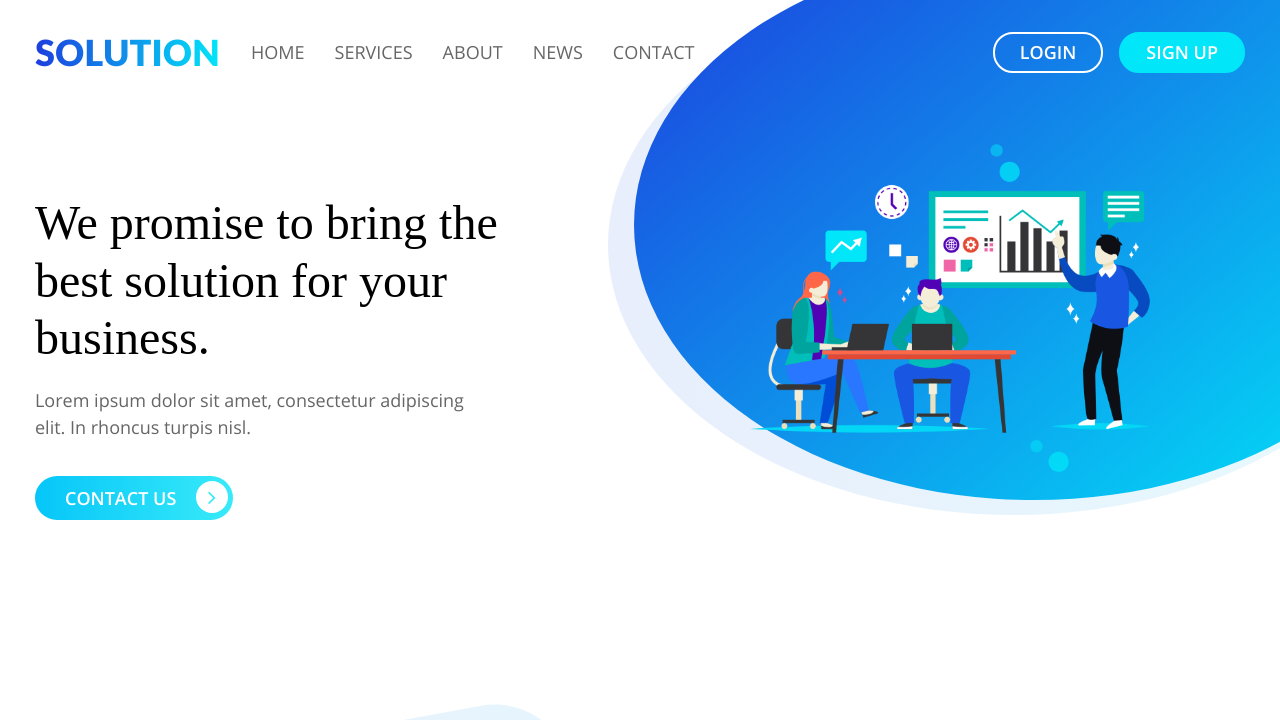
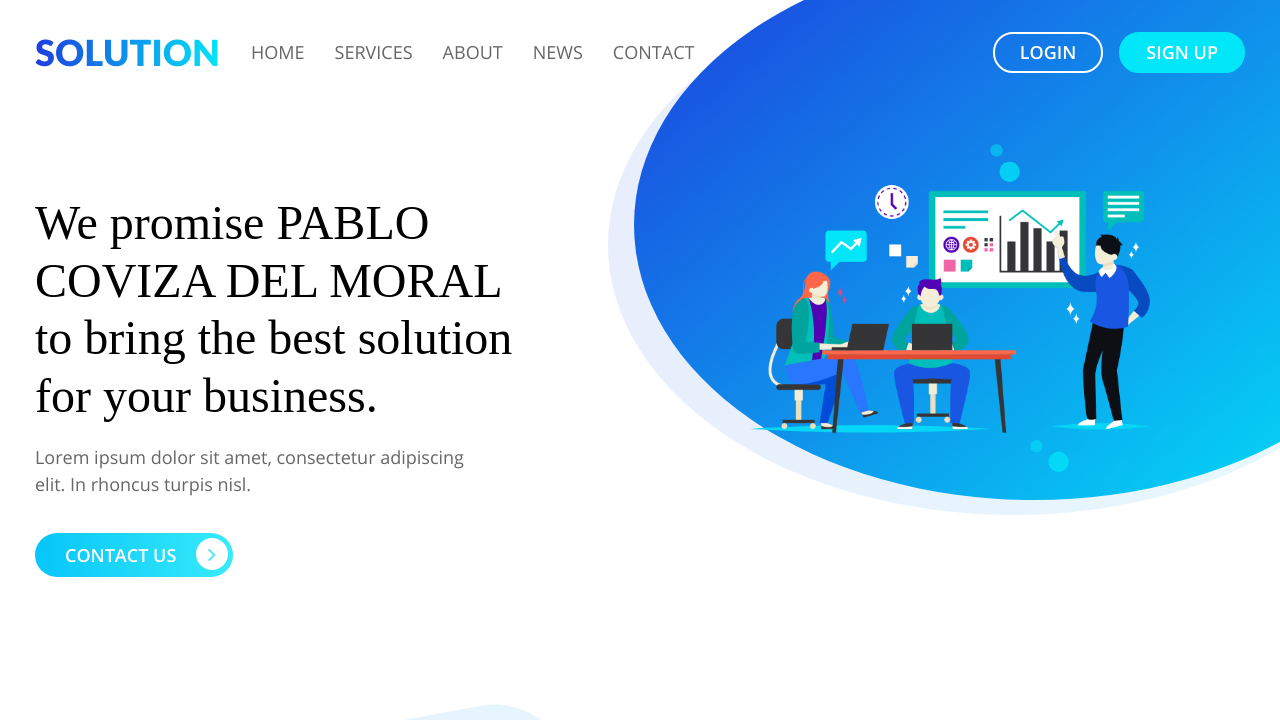
Before and after one commit to coviza/cloud_men, a plain HTML site: page index.html in a window 1280 px wide. Shown: the top 720 px of the page. Drawn offline with Linux system fonts and the light colour scheme; a web font is replaced by a local one.

Commit message:
modifico el index

```diff
--- a/index.html
+++ b/index.html
@@ -47,7 +47,7 @@
     <div class="container">
         <div class="row">
             <div class="col-md-6">
-                <h1> We promise to bring
+                <h1> We promise PABLO COVIZA DEL MORAL to bring
                     the best <span>solution</span> for
                     your business. </h1>
                 <p> Lorem ipsum dolor sit amet, consectetur adipiscing elit. In rhoncus turpis nisl. </p>
```
